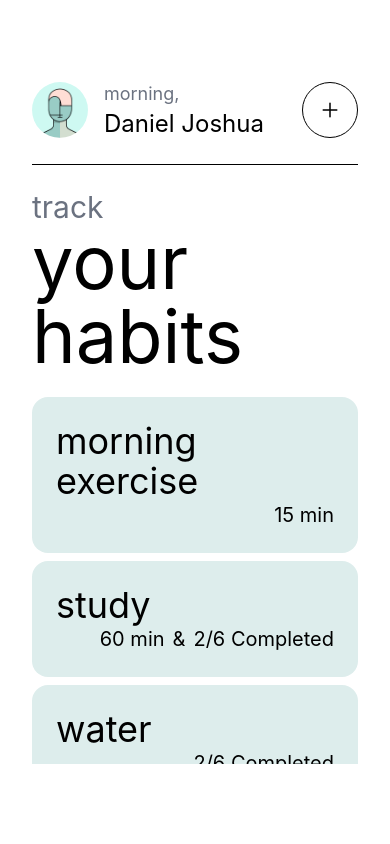
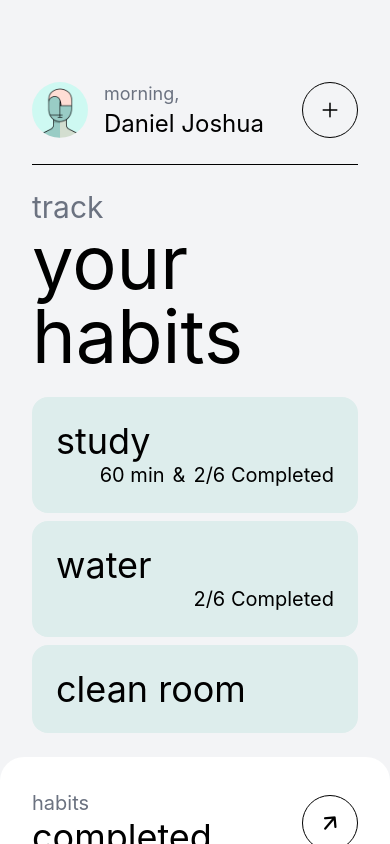
Before and after one commit to danturiano/react-native-activity-habit-tracker, a React Native app: screen / in a window 390 px wide. Built offline with nearby package versions, Linux system fonts and the light colour scheme.

Commit message:
add completed habits container

```diff
--- a/App.tsx
+++ b/App.tsx
@@ -1,32 +1,32 @@
-import AppContainer from 'components/AppContainer';
-import HabitCard, { Habit } from 'components/HabitCard';
-import Header from 'components/Header';
-import Seperator from 'components/Seperator';
-import TitleCard from 'components/TitleCard';
+import CompletedCard from 'components/CompletedCard';
+import CompletedHabits from 'components/CompletedHabits';
+import HabitCard from 'components/HabitCard';
+import HabitsContainer from 'components/HabitsContainer';
 import { habitsData } from 'data/sample-data';
 import { StatusBar } from 'expo-status-bar';
 import { useState } from 'react';
-import { ScrollView, View } from 'react-native';
-
+import { ScrollView } from 'react-native';
 import './global.css';
 
 export default function App() {
   const [habits, setHabits] = useState(habitsData);
 
   return (
-    <ScrollView className="mx-8 my-20">
-      <AppContainer>
-        <Header />
-        <Seperator />
-        <View className="flex-col gap-6">
-          <TitleCard title="your habits" subtitle="track" variant="lg" />
-          <View className="flex-col gap-2">
-            {habits.map((habit, index) => (
-              <HabitCard habit={habit} key={index} />
-            ))}
-          </View>
-        </View>
-      </AppContainer>
+    <ScrollView className="bg-gray-100">
+      <HabitsContainer>
+        {habits
+          .filter((habit) => !habit.is_done)
+          .map((habit, index) => (
+            <HabitCard habit={habit} key={index} />
+          ))}
+      </HabitsContainer>
+      <CompletedHabits>
+        {habits
+          .filter((habit) => habit.is_done)
+          .map((habit, index) => (
+            <CompletedCard habit={habit} key={index} />
+          ))}
+      </CompletedHabits>
       <StatusBar style="auto" />
     </ScrollView>
   );
--- a/components/AppContainer.tsx
+++ /dev/null
@@ -1,6 +0,0 @@
-import React from 'react';
-import { View } from 'react-native';
-
-export default function AppContainer({ children }: { children: React.ReactNode }) {
-  return <View className="flex flex-col gap-6">{children}</View>;
-}
--- /dev/null
+++ b/components/CompletedCard.tsx
@@ -0,0 +1,22 @@
+import Ionicons from '@expo/vector-icons/Ionicons';
+import { Text, View } from 'react-native';
+
+import { Habit } from './HabitCard';
+
+type CompletedCardProps = {
+  habit: Habit;
+};
+
+export default function CompletedCard({ habit }: CompletedCardProps) {
+  return (
+    <View className="w-full flex-row items-center justify-between rounded-3xl border p-6">
+      <View className="flex-row items-center gap-4">
+        <View className="size-12 items-center justify-center rounded-2xl border bg-[#010101]">
+          <Ionicons name="checkmark-sharp" size={20} color="#ffffff" />
+        </View>
+        <Text className="text-xl">{habit.title}</Text>
+      </View>
+      {habit.duration ? <Text>{habit.duration} min</Text> : <Text>Done!</Text>}
+    </View>
+  );
+}
--- /dev/null
+++ b/components/CompletedHabits.tsx
@@ -0,0 +1,18 @@
+import Ionicons from '@expo/vector-icons/Ionicons';
+import { View } from 'react-native';
+
+import TitleCard from './TitleCard';
+
+export default function CompletedHabits({ children }: { children: React.ReactNode }) {
+  return (
+    <View className="mt-6 min-h-full flex-col gap-6 rounded-3xl bg-white p-8">
+      <View className="flex-row items-center justify-between">
+        <TitleCard title="completed" subtitle="habits" variant="md" />
+        <View className="size-14 items-center justify-center rounded-full border">
+          <Ionicons name="arrow-up-outline" size={24} className="rotate-[40deg]" />
+        </View>
+      </View>
+      <View className="flex-col gap-2">{children}</View>
+    </View>
+  );
+}
--- /dev/null
+++ b/components/HabitsContainer.tsx
@@ -0,0 +1,18 @@
+import { View } from 'react-native';
+
+import Header from './Header';
+import Seperator from './Seperator';
+import TitleCard from './TitleCard';
+
+export default function HabitsContainer({ children }: { children: React.ReactNode }) {
+  return (
+    <View className="flex flex-col gap-6 px-8 pt-20">
+      <Header />
+      <Seperator />
+      <View className="flex-col gap-6">
+        <TitleCard title="your habits" subtitle="track" variant="lg" />
+        <View className="flex-col gap-2">{children}</View>
+      </View>
+    </View>
+  );
+}
--- a/components/TitleCard.tsx
+++ b/components/TitleCard.tsx
@@ -8,8 +8,8 @@ type TitleCardProps = {
 };
 
 const variantStyles = {
-  sm: { subtitle: 'text-sm', title: 'text-xl' },
-  md: { subtitle: 'text-lg', title: 'text-2xl' },
+  sm: { subtitle: 'text-lg', title: 'text-2xl' },
+  md: { subtitle: 'text-xl', title: 'text-4xl font-regular' },
   lg: { subtitle: 'text-3xl', title: 'text-[74px] leading-none' },
 };
 
--- a/components/UserProfile.tsx
+++ b/components/UserProfile.tsx
@@ -9,7 +9,7 @@ export default function UserProfile() {
         source={require('../assets/uifaces-abstract-image.jpg')}
         className="size-14 rounded-full"
       />
-      <TitleCard title="Daniel Joshua" subtitle="morning," variant="md" />
+      <TitleCard title="Daniel Joshua" subtitle="morning," variant="sm" />
     </View>
   );
 }
--- a/data/sample-data.ts
+++ b/data/sample-data.ts
@@ -8,4 +8,12 @@ export const habitsData = [
   },
   { title: 'study', duration: 60, times_per_day: 6, times_completed: 2, is_done: false },
   { title: 'water', duration: undefined, times_per_day: 6, times_completed: 2, is_done: false },
+  { title: 'wash face', duration: undefined, times_per_day: 2, times_completed: 1, is_done: true },
+  {
+    title: 'clean room',
+    duration: undefined,
+    times_per_day: undefined,
+    times_completed: undefined,
+    is_done: false,
+  },
 ];
```
